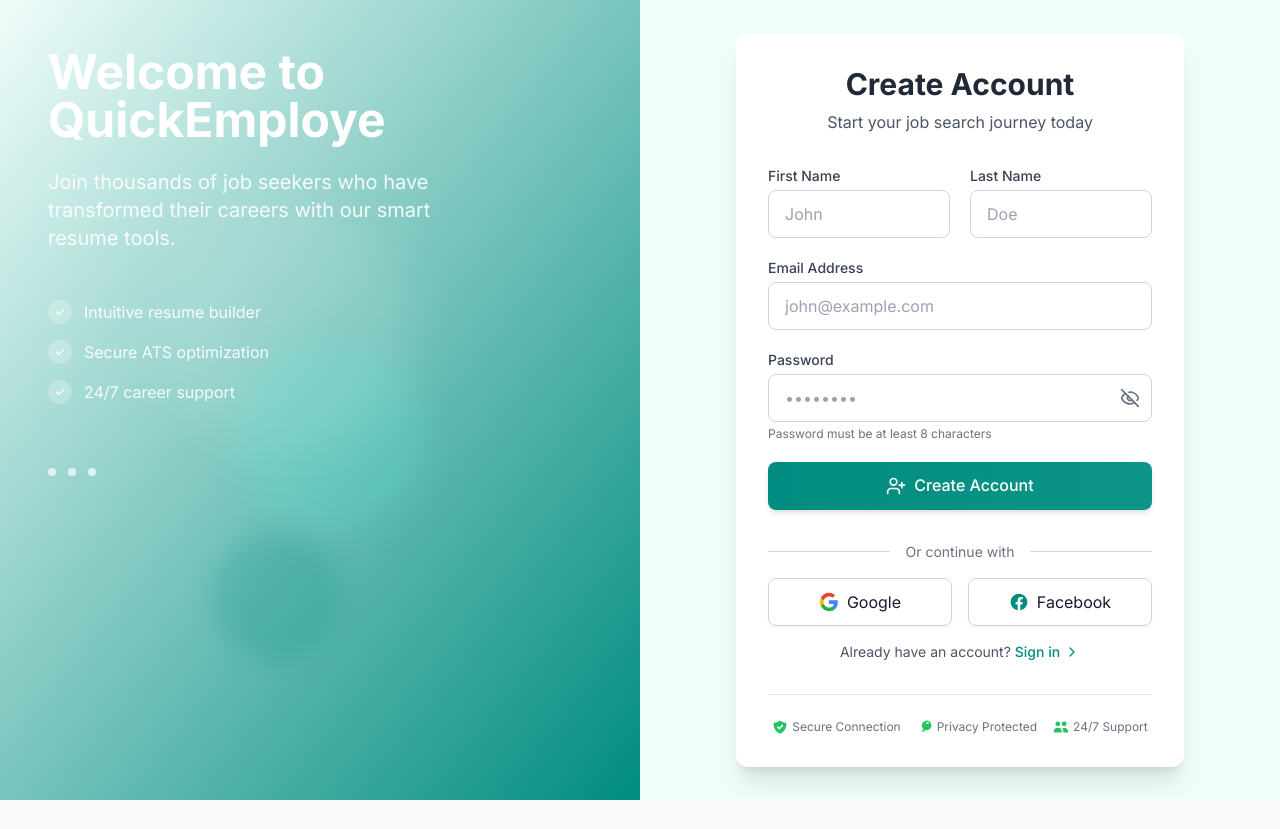
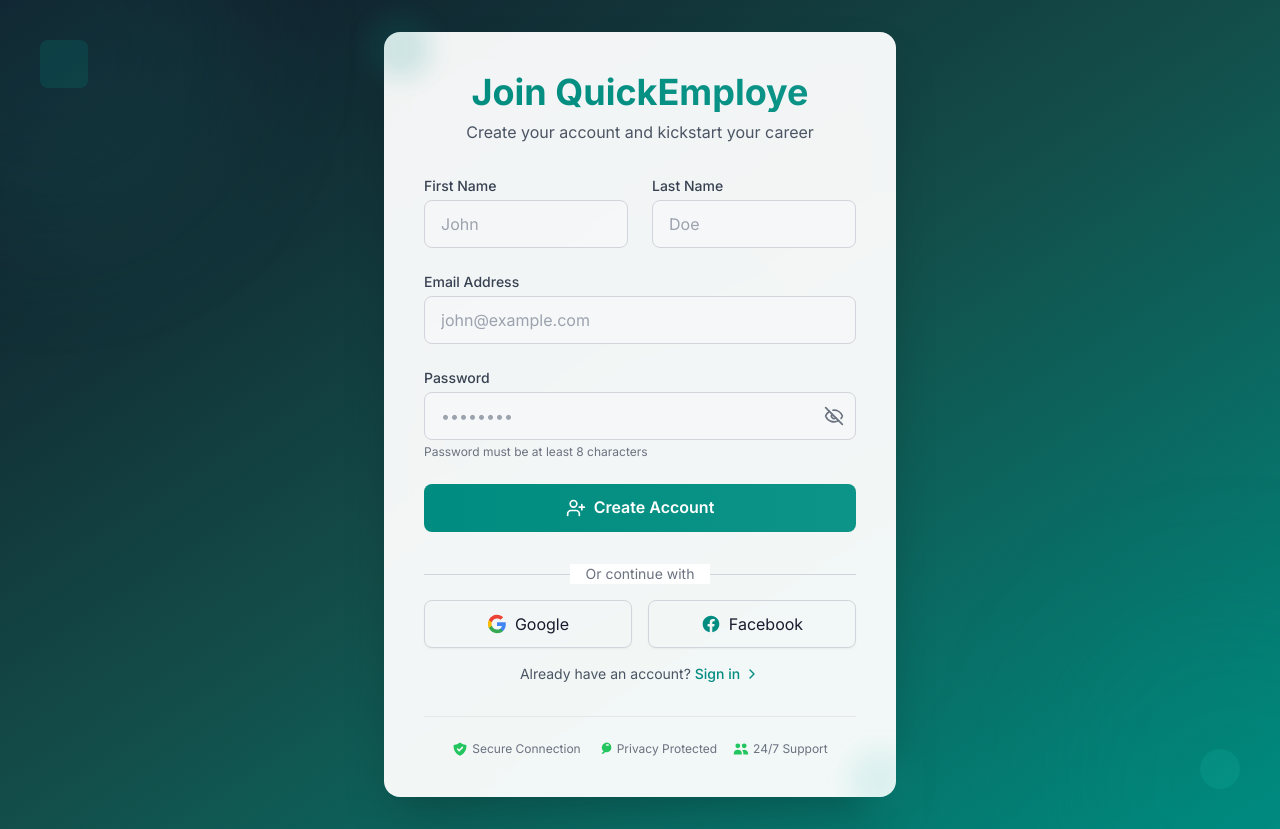
Before and after one commit to katiyarsonu/qefrontend, a React (Vite) app: page /signup in a window 1280 px wide. Before the commit the page ends 800 px from the top, so only its background shows below. Built offline with nearby package versions, Linux system fonts and the light colour scheme.

Commit message:
signup updated pattern

```diff
--- a/src/components/Signup.jsx
+++ b/src/components/Signup.jsx
@@ -474,7 +474,6 @@
 // export default Signup
 
 //new design
-
 import { useState } from "react";
 import { useNavigate, Link } from "react-router-dom";
 import { Eye, EyeOff, UserPlus, ChevronRight } from "lucide-react";
@@ -596,90 +595,37 @@
   };
 
   return (
-    <div className="min-h-screen bg-teal-50 flex flex-col md:flex-row">
-      {/* Left side - Decorative with enhanced visuals */}
-      <div className="hidden md:flex md:w-1/2 bg-gradient-to-br from-teal-50 to-[#008C80] p-8 lg:p-12 relative overflow-hidden">
-        {/* Decorative elements */}
-        <div className="absolute inset-0">
-          <div className="absolute top-1/4 left-1/4 w-48 sm:w-64 h-48 sm:h-64 bg-white/10 rounded-full filter blur-xl"></div>
-          <div className="absolute bottom-1/3 right-1/3 w-32 sm:w-48 h-32 sm:h-48 bg-teal-300/20 rounded-full filter blur-lg"></div>
-          <div className="absolute top-2/3 left-1/3 w-24 sm:w-32 h-24 sm:h-32 bg-[#008C80]/20 rounded-full filter blur-md"></div>
+    <div className="min-h-screen w-full bg-gradient-to-br from-gray-900 via-teal-900 to-[#008C80] flex flex-col items-center justify-center p-4 sm:p-6 lg:p-8 relative overflow-hidden">
+      {/* Subtle Background Decorative Elements */}
+      <div className="absolute inset-0 z-0">
+        <div className="absolute top-0 left-0 w-72 h-72 bg-teal-500/10 rounded-full -ml-36 -mt-36 blur-3xl md:w-96 md:h-96"></div>
+        <div className="absolute bottom-0 right-0 w-72 h-72 bg-[#008C80]/10 rounded-full -mr-36 -mb-36 blur-3xl md:w-96 md:h-96"></div>
+        <div className="absolute top-1/2 left-1/2 w-64 h-64 bg-teal-700/5 rounded-full transform -translate-x-1/2 -translate-y-1/2 blur-2xl"></div>
       </div>
 
-        <div className="relative z-10 max-w-md text-white">
-          <h1 className="text-3xl sm:text-4xl lg:text-5xl font-bold mb-6 leading-tight">
-            Welcome to QuickEmploye
-          </h1>
-          <p className="text-lg sm:text-xl opacity-90 mb-8 leading-relaxed">
-            Join thousands of job seekers who have transformed their careers with our smart resume tools.
-          </p>
+      {/* Main Signup Card */}
+      <div className="relative z-10 w-full max-w-lg bg-white/95 backdrop-blur-md rounded-2xl shadow-2xl p-6 sm:p-8 lg:p-10 transition-all hover:shadow-3xl">
+        <div className="absolute -top-4 -left-4 w-16 h-16 bg-[#008C80]/20 rounded-full blur-md animate-pulse"></div>
+        <div className="absolute -bottom-4 -right-4 w-16 h-16 bg-teal-500/20 rounded-full blur-md animate-pulse" style={{ animationDelay: "0.5s" }}></div>
 
-          {/* Feature points */}
-          <div className="space-y-4 mt-8 sm:mt-12">
-            <div className="flex items-center">
-              <div className="w-6 h-6 rounded-full bg-white/25 flex items-center justify-center mr-3">
-                <svg xmlns="http://www.w3.org/2000/svg" className="h-3 w-3 text-white" viewBox="0 0 20 20" fill="currentColor">
-                  <path fillRule="evenodd" d="M16.707 5.293a1 1 0 010 1.414l-8 8a1 1 0 01-1.414 0l-4-4a1 1 0 011.414-1.414L8 12.586l7.293-7.293a1 1 0 011.414 0z" clipRule="evenodd" />
-                </svg>
-              </div>
-              <p className="text-white/90 text-sm sm:text-base">Intuitive resume builder</p>
-            </div>
-            <div className="flex items-center">
-              <div className="w-6 h-6 rounded-full bg-white/25 flex items-center justify-center mr-3">
-                <svg xmlns="http://www.w3.org/2000/svg" className="h-3 w-3 text-white" viewBox="0 0 20 20" fill="currentColor">
-                  <path fillRule="evenodd" d="M16.707 5.293a1 1 0 010 1.414l-8 8a1 1 0 01-1.414 0l-4-4a1 1 0 011.414-1.414L8 12.586l7.293-7.293a1 1 0 011.414 0z" clipRule="evenodd" />
-                </svg>
-              </div>
-              <p className="text-white/90 text-sm sm:text-base">Secure ATS optimization</p>
-            </div>
-            <div className="flex items-center">
-              <div className="w-6 h-6 rounded-full bg-white/25 flex items-center justify-center mr-3">
-                <svg xmlns="http://www.w3.org/2000/svg" className="h-3 w-3 text-white" viewBox="0 0 20 20" fill="currentColor">
-                  <path fillRule="evenodd" d="M16.707 5.293a1 1 0 010 1.414l-8 8a1 1 0 01-1.414 0l-4-4a1 1 0 011.414-1.414L8 12.586l7.293-7.293a1 1 0 011.414 0z" clipRule="evenodd" />
-                </svg>
-              </div>
-              <p className="text-white/90 text-sm sm:text-base">24/7 career support</p>
-            </div>
-          </div>
-
-          {/* Animated dots at bottom */}
-          <div className="flex space-x-3 mt-12 sm:mt-16">
-            {[1, 2, 3].map((i) => (
-              <div
-                key={i}
-                className="h-2 w-2 rounded-full bg-white opacity-70 animate-pulse"
-                style={{ animationDelay: `${i * 0.3}s` }}
-              />
-            ))}
-          </div>
-        </div>
-      </div>
-
-      {/* Right side - Enhanced Signup form */}
-      <div className="flex-1 flex items-center justify-center p-4 sm:p-6 lg:p-8">
-        <div className="w-full max-w-md bg-white rounded-xl shadow-xl p-6 sm:p-8 transition-all duration-300 hover:shadow-2xl">
         <div className="text-center mb-6 sm:mb-8">
-            <h2 className="text-2xl sm:text-3xl font-bold text-gray-800">Create Account</h2>
-            <p className="text-gray-600 mt-2 text-sm sm:text-base">Start your job search journey today</p>
+          <h2 className="text-2xl sm:text-3xl lg:text-4xl font-bold text-gray-900 bg-gradient-to-r from-[#008C80] to-teal-600 bg-clip-text text-transparent">
+            Join QuickEmploye
+          </h2>
+          <p className="text-gray-600 mt-2 text-sm sm:text-base">Create your account and kickstart your career</p>
         </div>
 
         {errors.general && (
-            <div className="bg-red-50 border-l-4 border-red-500 text-red-700 p-4 mb-6 rounded-md">
-              <div className="flex">
-                <div className="flex-shrink-0">
-                  <svg className="h-5 w-5 text-red-500" xmlns="http://www.w3.org/2000/svg" viewBox="0 0 20 20" fill="currentColor">
+          <div className="bg-red-50 border-l-4 border-red-500 text-red-700 p-4 mb-6 rounded-lg flex items-center">
+            <svg className="h-5 w-5 text-red-500 mr-2" xmlns="http://www.w3.org/2000/svg" viewBox="0 0 20 20" fill="currentColor">
               <path fillRule="evenodd" d="M10 18a8 8 0 100-16 8 8 0 000 16zM8.707 7.293a1 1 0 00-1.414 1.414L8.586 10l-1.293 1.293a1 1 0 101.414 1.414L10 11.414l1.293 1.293a1 1 0 001.414-1.414L11.414 10l1.293-1.293a1 1 0 00-1.414-1.414L10 8.586 8.707 7.293z" clipRule="evenodd" />
             </svg>
-                </div>
-                <div className="ml-3">
             <p className="text-sm">{errors.general}</p>
-                </div>
-              </div>
           </div>
         )}
 
-          <form onSubmit={handleSubmit} className="space-y-5">
-            <div className="grid grid-cols-1 sm:grid-cols-2 gap-4 sm:gap-5">
+        <form onSubmit={handleSubmit} className="space-y-6">
+          <div className="grid grid-cols-1 sm:grid-cols-2 gap-4 sm:gap-6">
             <div>
               <label className="block text-sm font-medium text-gray-700 mb-1" htmlFor="firstName">
                 First Name
@@ -689,7 +635,7 @@
                 type="text"
                 value={formData.firstName}
                 onChange={(e) => handleChange("firstName", e.target.value)}
-                  className={`w-full h-12 px-4 py-2 border rounded-lg focus:outline-none focus:ring-2 focus:ring-[#008C80] transition-all ${
+                className={`w-full h-12 px-4 py-2 border rounded-lg focus:outline-none focus:ring-2 focus:ring-[#008C80] transition-all bg-gray-50/50 ${
                   errors.firstName ? "border-red-500 bg-red-50" : "border-gray-300 hover:border-teal-400"
                 }`}
                 placeholder="John"
@@ -706,7 +652,7 @@
                 type="text"
                 value={formData.lastName}
                 onChange={(e) => handleChange("lastName", e.target.value)}
-                  className={`w-full h-12 px-4 py-2 border rounded-lg focus:outline-none focus:ring-2 focus:ring-[#008C80] transition-all ${
+                className={`w-full h-12 px-4 py-2 border rounded-lg focus:outline-none focus:ring-2 focus:ring-[#008C80] transition-all bg-gray-50/50 ${
                   errors.lastName ? "border-red-500 bg-red-50" : "border-gray-300 hover:border-teal-400"
                 }`}
                 placeholder="Doe"
@@ -726,7 +672,7 @@
               value={formData.email}
               onChange={(e) => handleChange("email", e.target.value)}
               placeholder="john@example.com"
-                className={`w-full h-12 px-4 py-2 border rounded-lg focus:outline-none focus:ring-2 focus:ring-[#008C80] transition-all ${
+              className={`w-full h-12 px-4 py-2 border rounded-lg focus:outline-none focus:ring-2 focus:ring-[#008C80] transition-all bg-gray-50/50 ${
                 errors.email ? "border-red-500 bg-red-50" : "border-gray-300 hover:border-teal-400"
               }`}
               required
@@ -744,7 +690,7 @@
                 type={showPassword ? "text" : "password"}
                 value={formData.password}
                 onChange={(e) => handleChange("password", e.target.value)}
-                  className={`w-full h-12 px-4 py-2 border rounded-lg focus:outline-none focus:ring-2 focus:ring-[#008C80] transition-all pr-10 ${
+                className={`w-full h-12 px-4 py-2 border rounded-lg focus:outline-none focus:ring-2 focus:ring-[#008C80] transition-all bg-gray-50/50 pr-10 ${
                   errors.password ? "border-red-500 bg-red-50" : "border-gray-300 hover:border-teal-400"
                 }`}
                 placeholder="••••••••"
@@ -767,7 +713,7 @@
 
           <button
             type="submit"
-              className="w-full h-12 mt-6 bg-gradient-to-r from-[#008C80] to-teal-600 text-white rounded-lg hover:from-teal-700 hover:to-[#008C80] transition-all shadow-md hover:shadow-lg flex items-center justify-center font-medium disabled:bg-teal-400 disabled:cursor-not-allowed"
+            className="w-full h-12 bg-gradient-to-r from-[#008C80] to-teal-600 text-white rounded-lg font-semibold flex items-center justify-center transition-all hover:from-teal-700 hover:to-[#008C80] hover:shadow-lg transform hover:-translate-y-0.5 disabled:bg-teal-400 disabled:cursor-not-allowed"
             disabled={isLoading}
           >
             {isLoading ? (
@@ -784,6 +730,7 @@
           </button>
         </form>
 
+        {/* Social Login Section */}
         <div className="mt-6 sm:mt-8 space-y-4">
           <div className="relative">
             <div className="absolute inset-0 flex items-center">
@@ -795,7 +742,7 @@
           </div>
 
           <div className="grid grid-cols-1 sm:grid-cols-2 gap-4">
-              <button className="h-12 border border-gray-300 rounded-lg hover:bg-gray-50 hover:border-[#008C80] transition-all flex items-center justify-center shadow-sm text-sm sm:text-base">
+            <button className="h-12 border border-gray-300 rounded-lg flex items-center justify-center hover:bg-gray-50 hover:border-[#008C80] transition-all shadow-sm text-sm sm:text-base">
               <svg className="mr-2 h-5 w-5" viewBox="0 0 24 24">
                 <path
                   d="M22.56 12.25c0-.78-.07-1.53-.2-2.25H12v4.26h5.92c-.26 1.37-1.04 2.53-2.21 3.31v2.77h3.57c2.08-1.92 3.28-4.74 3.28-8.09z"
@@ -817,7 +764,7 @@
               </svg>
               Google
             </button>
-              <button className="h-12 border border-gray-300 rounded-lg hover:bg-gray-50 hover:border-[#008C80] transition-all flex items-center justify-center shadow-sm text-sm sm:text-base">
+            <button className="h-12 border border-gray-300 rounded-lg flex items-center justify-center hover:bg-gray-50 hover:border-[#008C80] transition-all shadow-sm text-sm sm:text-base">
               <svg className="mr-2 h-5 w-5 text-[#008C80]" fill="currentColor" viewBox="0 0 24 24">
                 <path d="M22 12c0-5.523-4.477-10-10-10S2 6.477 2 12c0 4.991 3.657 9.128 8.438 9.878v-6.987h-2.54V12h2.54V9.797c0-2.506 1.492-3.89 3.777-3.89 1.094 0 2.238.195 2.238.195v2.46h-1.26c-1.243 0-1.63.771-1.63 1.562V12h2.773l-.443 2.89h-2.33v6.988C18.343 21.128 22 16.991 22 12z" />
               </svg>
@@ -827,13 +774,13 @@
 
           <p className="text-center text-sm mt-6 text-gray-600">
             Already have an account?{" "}
-              <Link to="/login" className="text-[#008C80] font-medium hover:text-teal-700 inline-flex items-center">
+            <Link to="/login" className="text-[#008C80] font-medium hover:text-teal-700 inline-flex items-center transition-colors">
               Sign in <ChevronRight className="h-4 w-4 ml-1" />
             </Link>
           </p>
         </div>
 
-          {/* Additional trust indicators */}
+        {/* Trust Indicators */}
         <div className="mt-6 sm:mt-8 pt-6 border-t border-gray-200">
           <div className="flex flex-wrap justify-center text-xs text-gray-500 gap-3 sm:gap-4">
             <span className="flex items-center">
@@ -857,6 +804,13 @@
           </div>
         </div>
       </div>
+
+      {/* Creative Floating Elements */}
+      <div className="hidden md:block absolute top-10 left-10 z-10">
+        <div className="w-12 h-12 bg-[#008C80]/20 rounded-lg rotate-45 animate-float"></div>
+      </div>
+      <div className="hidden md:block absolute bottom-10 right-10 z-10">
+        <div className="w-10 h-10 bg-teal-500/20 rounded-full animate-float" style={{ animationDelay: "0.3s" }}></div>
       </div>
     </div>
   );
--- a/tailwind.config.js
+++ b/tailwind.config.js
@@ -1,3 +1,37 @@
+// /** @type {import('tailwindcss').Config} */
+// export default {
+//   content: [
+//     "./index.html",
+//     "./src/**/*.{js,jsx}"
+//   ],
+//   theme: {
+//     extend: {
+//       fontFamily: {
+//         sans: ['Inter', 'sans-serif'],
+//         serif: ['Merriweather', 'serif'],
+//         mono: ['Roboto Mono', 'monospace'],
+//       },
+//       colors: {
+//         teal: {
+//           50: '#f0fdfa',
+//           100: '#ccfbf1',
+//           200: '#99f6e4',
+//           300: '#5eead4',
+//           400: '#2dd4bf',
+//           500: '#14b8a6',
+//           600: '#0d9488',
+//           700: '#0f766e',
+//           800: '#115e59',
+//           900: '#134e4a',
+//         },
+//       },
+//     },
+//   },
+//   plugins: [],
+// }
+
+
+
 /** @type {import('tailwindcss').Config} */
 export default {
   content: [
@@ -25,7 +59,18 @@
           900: '#134e4a',
         },
       },
+      // Add custom animation
+      animation: {
+        float: 'float 3s ease-in-out infinite',
+      },
+      // Add keyframes for the float animation
+      keyframes: {
+        float: {
+          '0%, 100%': { transform: 'translateY(0)' },
+          '50%': { transform: 'translateY(-10px)' },
+        },
+      },
     },
   },
   plugins: [],
-}
+};
```
Lines whose indentation alone changed are shown as unchanged.
